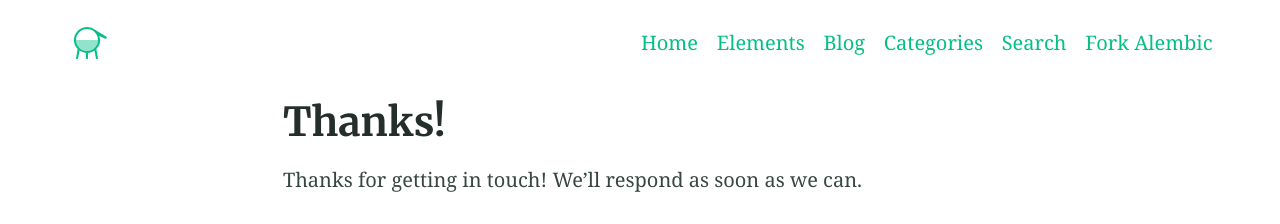
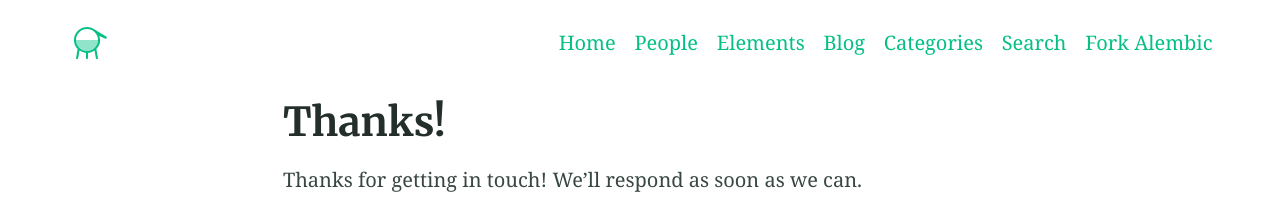
Before and after one commit to bold-fusion/hickman-nest-jekyll-alembic-fork, a Jekyll site: the page built from thanks.md, in a window 1280 px wide. Shown: the top 224 px of the page. Built offline with Jekyll 4.4.1, drawn with Linux system fonts in a browser that asks for light colours.

Commit message:
Update _config.yml

```diff
--- a/_config.yml
+++ b/_config.yml
@@ -122,6 +122,8 @@ favicons: # Favicons are also used in the manifest file. Syntax is 'size: path'
 navigation_header:
 - title: Home
   url: /
+- title: People
+  url: /people/
 - title: Elements
   url: /elements/
 - title: Blog
```
